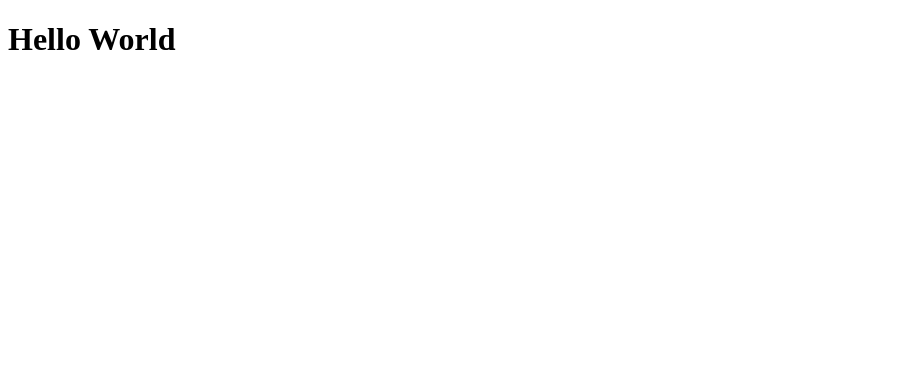
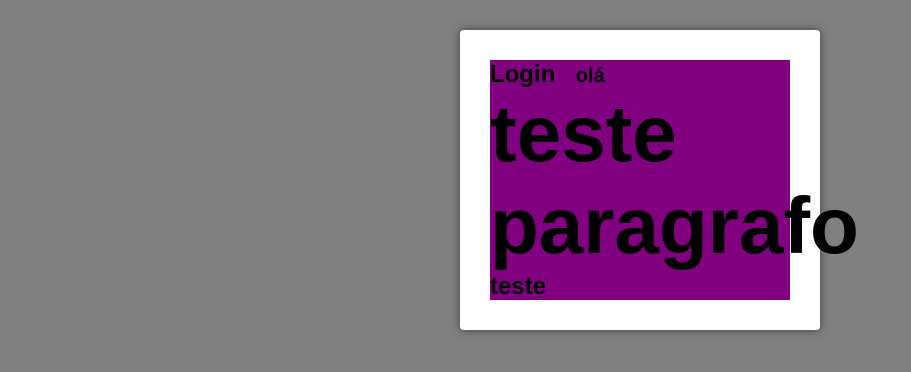
Before and after one commit to GuilhermeDGrandi/react-base, a React (Create React App) app: page / in a window 1280 px wide. Shown: the top 372 px of the page, without its empty margins (0-911 px from the left). Built offline with nearby package versions, Linux system fonts and the light colour scheme.

Commit message:
entendendo como funciona usar componentes

```diff
--- a/package.json
+++ b/package.json
@@ -10,6 +10,7 @@
     "react": "^19.0.0",
     "react-dom": "^19.0.0",
     "react-scripts": "5.0.1",
+    "styled-components": "^6.1.16",
     "web-vitals": "^2.1.4"
   },
   "scripts": {
--- a/src/App.js
+++ b/src/App.js
@@ -1,8 +1,15 @@
 import React from "react";
+
+import Login from './pages/Login'
+import GlobalStyles from "./styles/GlobalStyles";
+
 function App() {
   return (
-    <h1>Hello World</h1>
-  );
+    <>
+  <Login></Login>
+  <GlobalStyles/>
+  </>
+)
 }
 
 export default App;
--- /dev/null
+++ b/src/pages/Login/index.js
@@ -0,0 +1,19 @@
+import React from "react";
+
+import { Container } from "../../styles/GlobalStyles";
+import { Title, Paragrafo } from "./styled";
+
+
+export default function Login(){
+    return (
+    <Container>
+    <Title isRed>Login
+        <small> olá</small>
+        <Paragrafo> teste paragrafo</Paragrafo>
+        <ul>
+            <li>teste</li>
+        </ul>
+    </Title>
+    </Container>
+    )
+}
--- /dev/null
+++ b/src/pages/Login/styled.js
@@ -0,0 +1,14 @@
+import styled from "styled-components";
+
+export const Title = styled.h1`
+background: purple;
+small{
+    font-size:12;
+    margin-left:15px;
+}
+
+`
+
+export const Paragrafo= styled.p`
+font-size:80px;
+`;
--- /dev/null
+++ b/src/styles/GlobalStyles.js
@@ -0,0 +1,41 @@
+import styled, { createGlobalStyle } from "styled-components";
+
+export default createGlobalStyle`
+*{
+    margin:0;
+    padding:0;
+    outline:none;
+    box-sizing:border-box;
+}
+
+body{
+    font-family:sans-serif;
+    background:gray;
+}
+
+html, body, #root{
+    height:100%;
+}
+
+button{
+    cursor:pointer;
+}
+
+a{
+   text-decoration:none;
+}
+
+ul{
+    list-style:none;
+}
+
+`;
+
+export const Container = styled.section`
+    max-width:360px;
+    background:#fff;
+    margin:30px auto;
+    padding:30px;
+    border-radius:4px;
+    box-shadow: 0 0 10px rgba(0, 0, 0, 0.5)
+`
```
Also changed, not shown: 1 other file (tests, documents, lock files or other folders).
